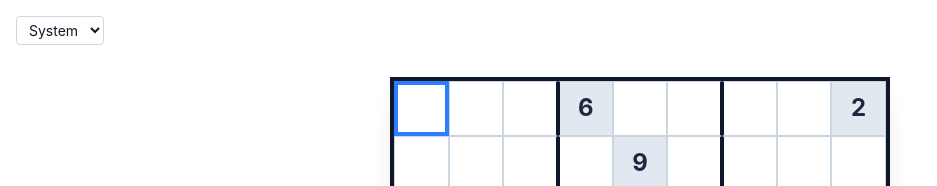
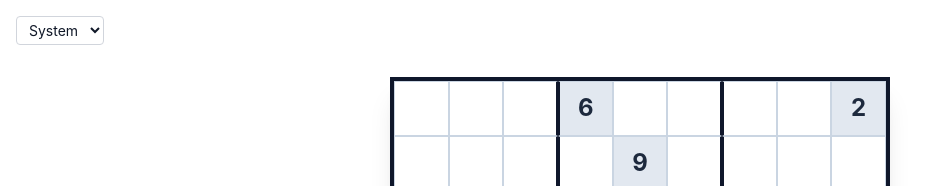
Before and after one commit to kenjiwho/mudoku, a Vue app: page / in a window 1280 px wide. Shown: the top 186 px of the page, without its empty margins (0-937 px from the left). Built offline with nearby package versions, Linux system fonts and the light colour scheme; the HTML template or start-up script is replaced by a standard one.

Commit message:
sudoku puzzle input

```diff
--- a/src/components/Board.vue
+++ b/src/components/Board.vue
@@ -1,15 +1,10 @@
 <script setup lang="ts">
 import { Board } from '@/sudoku/board';
-import { ref } from 'vue';
+import { onMounted, onUnmounted, ref } from 'vue';
 
 const sudoku = new Board();
-const board = Array.from(sudoku.board);
-const initialClues: boolean[] = board.map((val: number, _idx: number, _arr: number[]) => val > 0);
-let selectedCell = ref(0);
-
-const emit = defineEmits<{
-  (e: 'select-cell', index: number): void;
-}>();
+const board = ref(Array.from(sudoku.board));
+let selectedCell = ref(-1);
 
 // Helper to determine if a cell sits on a thick 3x3 boundary line
 function getCellClasses(index: number) {
@@ -25,17 +20,91 @@ function getCellClasses(index: number) {
     'border-t-2 border-t-slate-900 dark:border-t-slate-600': row === 3 || row === 6,
     'border-l-2 border-l-slate-900 dark:border-l-slate-600': col === 3 || col === 6,
     // Highlight if selected
-    '!border-4 !border-blue-500': selectedCell.value === index,
+    'ring-4 ring-inset ring-blue-500 dark:ring-blue-600 z-10': selectedCell.value === index,
     // Visual styling for locked initial clues vs user inputs
     'font-bold text-slate-800 dark:text-slate-400 bg-slate-200 dark:bg-slate-800':
-      initialClues[index],
+      sudoku.initialClues[index],
     // 'text-blue-600 font-medium': !initialClues[index] && board[index] !== 0,
   };
 }
 
-function onClick(index: number) {
-  selectedCell.value = index;
+function placeNumber(num: number) {
+  const idx = selectedCell.value;
+  if (sudoku.placeNumber(idx, num)) board.value[idx] = num;
 }
+
+function removeNumber() {
+  const idx = selectedCell.value;
+  if (sudoku.removeNumber(idx)) board.value[idx] = 0;
+}
+
+function onClick(idx: number) {
+  selectedCell.value = idx;
+}
+
+function onInput(event: KeyboardEvent) {
+  const code = event.code;
+
+  // if no cell is selected: ignore
+  if (selectedCell.value < 0) {
+    return;
+  }
+
+  switch (code) {
+    case 'Digit1':
+    case 'Digit2':
+    case 'Digit3':
+    case 'Digit4':
+    case 'Digit5':
+    case 'Digit6':
+    case 'Digit7':
+    case 'Digit8':
+    case 'Digit9':
+      // cell insertion
+      const num = parseInt(code.at(-1)!, 10);
+      placeNumber(num);
+      break;
+    case 'Backspace':
+    case 'Delete':
+    case 'Digit0':
+      // remove selection with 0, Backspace, Del
+      removeNumber();
+      break;
+    case 'Escape':
+      // deselect
+      selectedCell.value = -1;
+      break;
+    // move selection with arrows
+    case 'ArrowUp':
+    case 'KeyW':
+      if (selectedCell.value > 8) {
+        selectedCell.value -= 9;
+      }
+      break;
+    case 'ArrowDown':
+    case 'KeyS':
+      if (selectedCell.value < 72) {
+        selectedCell.value += 9;
+      }
+      break;
+    case 'ArrowLeft':
+    case 'KeyA':
+      if (selectedCell.value % 9 != 0) {
+        selectedCell.value -= 1;
+      }
+      break;
+    case 'ArrowRight':
+    case 'KeyD':
+      if ((selectedCell.value + 1) % 9 != 0) {
+        selectedCell.value += 1;
+      }
+    default:
+      break;
+  }
+}
+
+onMounted(() => window.addEventListener('keydown', onInput));
+onUnmounted(() => window.removeEventListener('keydown', onInput));
 </script>
 
 <template>
@@ -44,13 +113,13 @@ function onClick(index: number) {
       class="grid grid-cols-9 grid-rows-9 border-4 bg-white dark:bg-slate-900 border-slate-900 dark:border-slate-700 dark:text-gray-100 shadow-xl w-full max-w-[500px]"
     >
       <div
-        v-for="(value, index) in board"
-        :key="index"
-        :class="getCellClasses(index)"
-        @click="onClick(index)"
+        v-for="(val, idx) in board"
+        :key="idx"
+        :class="getCellClasses(idx)"
+        @click="onClick(idx)"
         class="flex justify-center items-center cursor-pointer select-none text-xl sm:text-2xl transition-colors duration-150 aspect-square"
       >
-        <span v-if="value !== 0">{{ value }}</span>
+        <span v-if="val !== 0">{{ val }}</span>
       </div>
     </div>
   </div>
--- a/src/sudoku/board.ts
+++ b/src/sudoku/board.ts
@@ -3,7 +3,7 @@ import { Solver } from './solver';
 
 export class Board {
   public board: Uint8Array;
-  public readonly startBoard: Uint8Array;
+  public initialClues: boolean[];
 
   private generator = new Generator();
   private solver = new Solver();
@@ -17,14 +17,51 @@ export class Board {
       this.board = this.generator.generate();
     }
 
-    this.startBoard = new Uint8Array(this.board);
+    this.initialClues = Array.from(this.board).map(
+      (val: number, _idx: number, _arr: number[]) => val > 0,
+    );
     this.board = new Uint8Array(this.board);
   }
 
+  /**
+   * Place a number on the board.
+   *
+   * @param idx - The index where to place the number.
+   * @param num - The number to place
+   * @returns true if success, false otherwise.
+   */
+  public placeNumber(idx: number, num: number) {
+    if (this.initialClues[idx]) {
+      return false;
+    }
+    this.board[idx] = num;
+    return true;
+  }
+
+  /**
+   * Remove a number on the board.
+   *
+   * @param idx - The index where to remove a number.
+   * @returns true if success, false otherwise.
+   */
+  public removeNumber(idx: number) {
+    if (this.initialClues[idx]) {
+      return false;
+    }
+    this.board[idx] = 0;
+    return true;
+  }
+
+  /**
+   * Solve sudoku with the solver using backtracking.
+   */
   public solve() {
     return this.solver.solve(this.board);
   }
 
+  /**
+   * Solve sudoku with the solver using logic and inference.
+   */
   public logicSolve() {
     return this.solver.logicSolve(this.board);
   }
```
